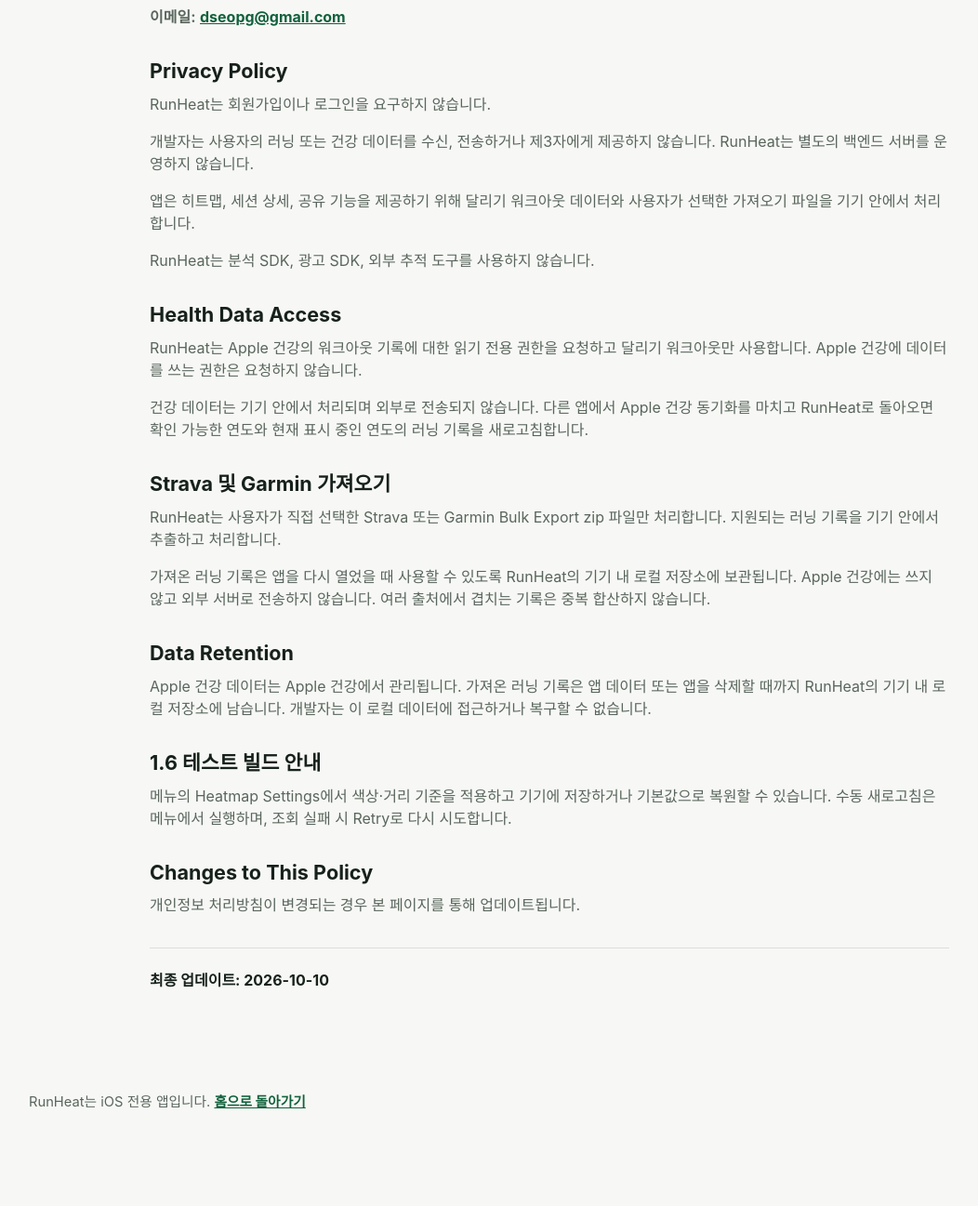
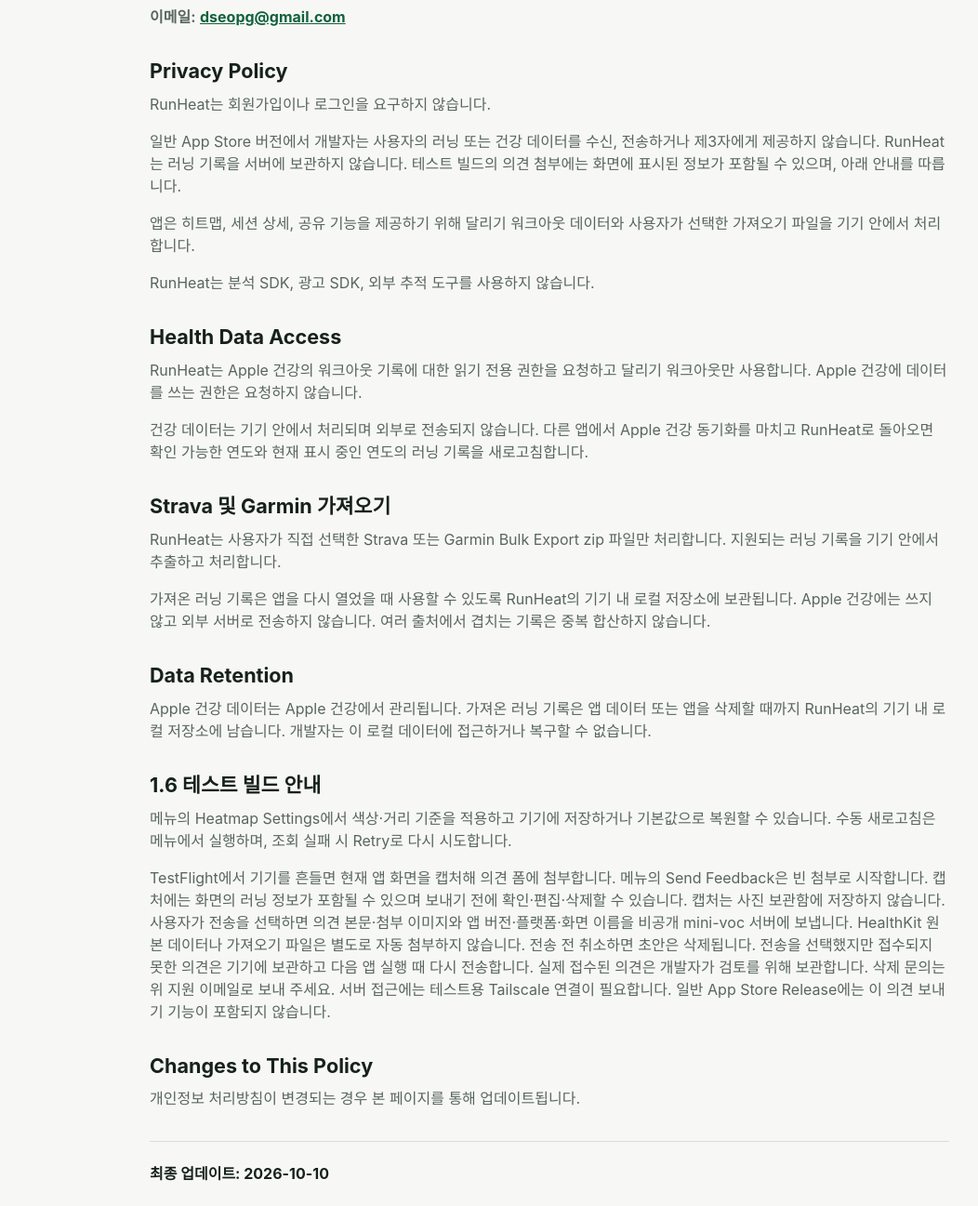
Before and after one commit to dseop/runheat, a plain HTML site: page ko/support.html in a window 1280 px wide. Shown: the part 524-1821 px from the top of the page at 93% size, without its empty margins (49-1101 px from the left). Before the commit the page ends 1767 px from the top, so only its background shows below. Drawn offline with Linux system fonts and the light colour scheme.

Commit message:
TestFlight 의견 폼과 흔들기 화면 첨부 연결

```diff
--- a/ko/support.html
+++ b/ko/support.html
@@ -38,7 +38,7 @@
 
         <h2>Privacy Policy</h2>
         <p>RunHeat는 회원가입이나 로그인을 요구하지 않습니다.</p>
-        <p>개발자는 사용자의 러닝 또는 건강 데이터를 수신, 전송하거나 제3자에게 제공하지 않습니다. RunHeat는 별도의 백엔드 서버를 운영하지 않습니다.</p>
+        <p>일반 App Store 버전에서 개발자는 사용자의 러닝 또는 건강 데이터를 수신, 전송하거나 제3자에게 제공하지 않습니다. RunHeat는 러닝 기록을 서버에 보관하지 않습니다. 테스트 빌드의 의견 첨부에는 화면에 표시된 정보가 포함될 수 있으며, 아래 안내를 따릅니다.</p>
         <p>앱은 히트맵, 세션 상세, 공유 기능을 제공하기 위해 달리기 워크아웃 데이터와 사용자가 선택한 가져오기 파일을 기기 안에서 처리합니다.</p>
         <p>RunHeat는 분석 SDK, 광고 SDK, 외부 추적 도구를 사용하지 않습니다.</p>
 
@@ -55,6 +55,7 @@
 
         <h2>1.6 테스트 빌드 안내</h2>
         <p>메뉴의 Heatmap Settings에서 색상·거리 기준을 적용하고 기기에 저장하거나 기본값으로 복원할 수 있습니다. 수동 새로고침은 메뉴에서 실행하며, 조회 실패 시 Retry로 다시 시도합니다.</p>
+        <p>TestFlight에서 기기를 흔들면 현재 앱 화면을 캡처해 의견 폼에 첨부합니다. 메뉴의 Send Feedback은 빈 첨부로 시작합니다. 캡처에는 화면의 러닝 정보가 포함될 수 있으며 보내기 전에 확인·편집·삭제할 수 있습니다. 캡처는 사진 보관함에 저장하지 않습니다. 사용자가 전송을 선택하면 의견 본문·첨부 이미지와 앱 버전·플랫폼·화면 이름을 비공개 mini-voc 서버에 보냅니다. HealthKit 원본 데이터나 가져오기 파일은 별도로 자동 첨부하지 않습니다. 전송 전 취소하면 초안은 삭제됩니다. 전송을 선택했지만 접수되지 못한 의견은 기기에 보관하고 다음 앱 실행 때 다시 전송합니다. 실제 접수된 의견은 개발자가 검토를 위해 보관합니다. 삭제 문의는 위 지원 이메일로 보내 주세요. 서버 접근에는 테스트용 Tailscale 연결이 필요합니다. 일반 App Store Release에는 이 의견 보내기 기능이 포함되지 않습니다.</p>
 
         <h2>Changes to This Policy</h2>
         <p>개인정보 처리방침이 변경되는 경우 본 페이지를 통해 업데이트됩니다.</p>
```
Also changed, not shown: en/support.html (+2 -1 lines).
